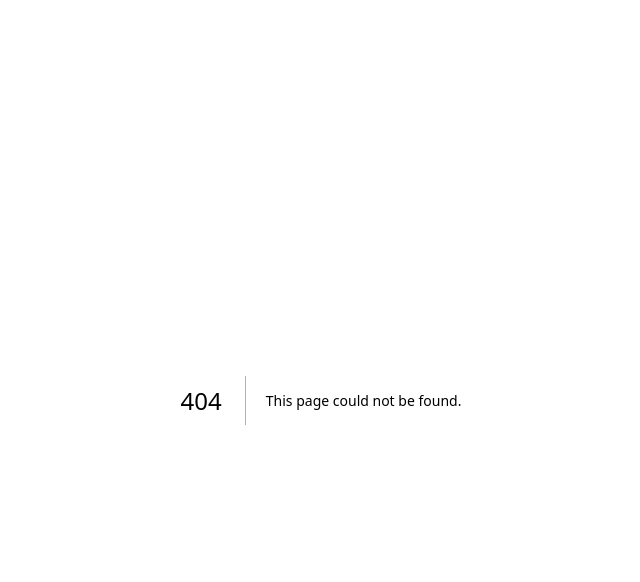
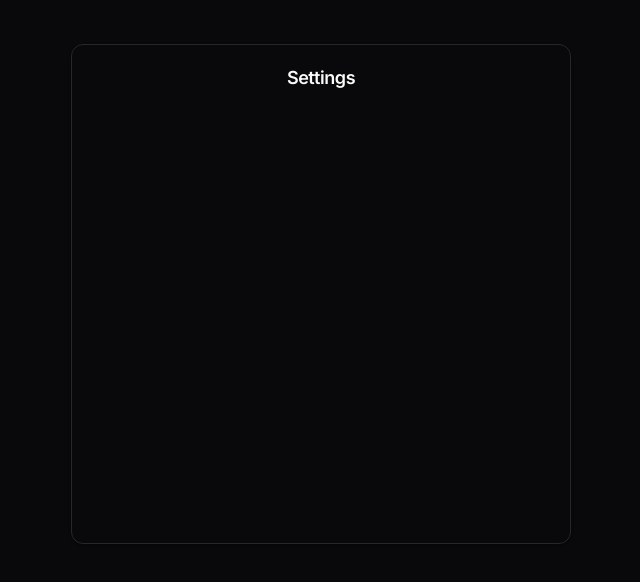
Before and after one commit to nickleblanc/cube-timer, a Next.js app: page /settings in a window 1280 px wide. Before the commit this address had no page. Shown: the top 582 px of the page, without its empty margins (319-959 px from the left). Built offline with nearby package versions, Linux system fonts and the light colour scheme.

Commit message:
Added settings page

```diff
--- /dev/null
+++ b/app/settings/page.tsx
@@ -0,0 +1,14 @@
+import { Card, CardHeader, CardTitle, CardContent } from "@/components/ui/card";
+
+export default function Settings() {
+  return (
+    <div className="m-10 flex justify-center">
+      <Card className="m-1 h-[500px] w-[500px] text-lg">
+        <CardHeader>
+          <CardTitle className="text-center">Settings</CardTitle>
+        </CardHeader>
+        <CardContent></CardContent>
+      </Card>
+    </div>
+  );
+}
```
